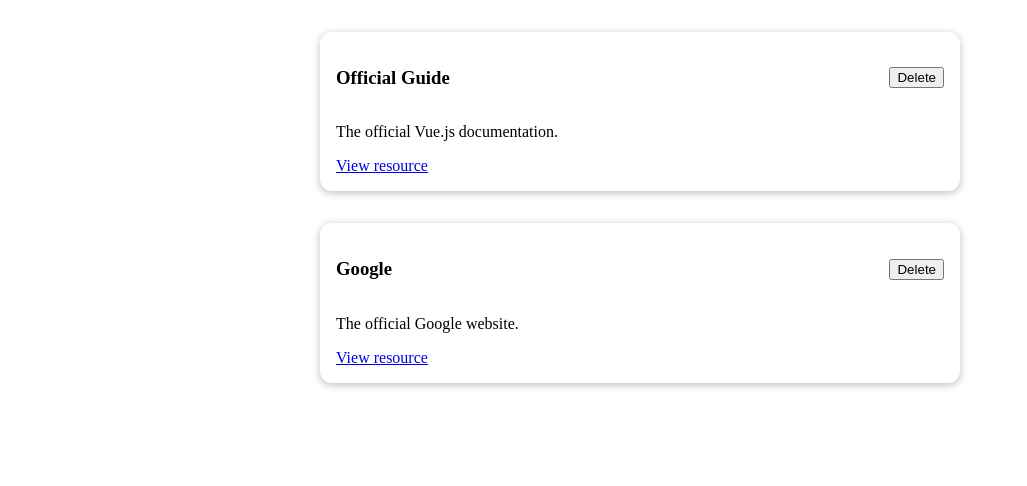
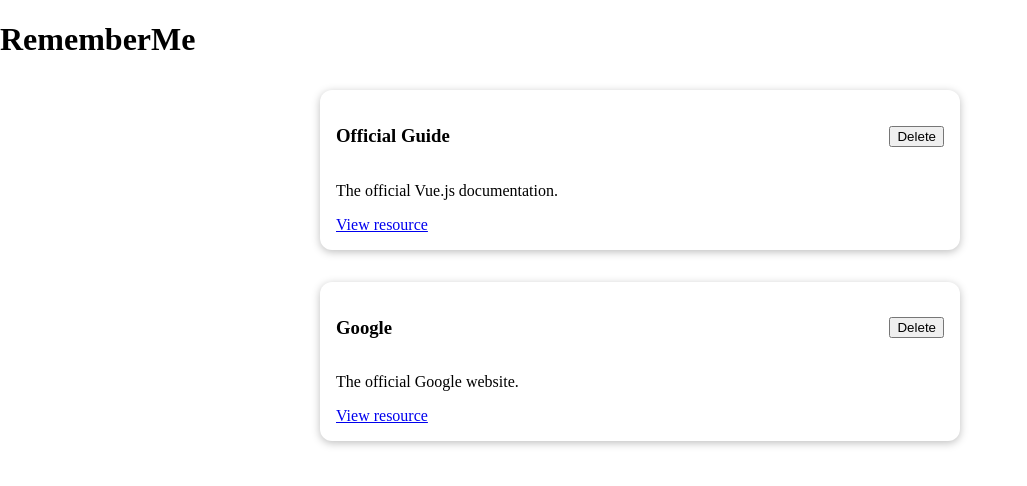
Before and after one commit to frogThanos/learning-resources-app-vue, a Vue app: page / in a window 1280 px wide. Shown: the top 486 px of the page, without its empty margins (0-1027 px from the left). Built offline with nearby package versions, Linux system fonts and the light colour scheme.

Commit message:
add theHeader component

```diff
--- a/src/App.vue
+++ b/src/App.vue
@@ -1,4 +1,5 @@
 <template>
+  <the-header title="RememberMe"></the-header>
   <LearningResourceList
     :storedResources="storedResources"
   ></LearningResourceList>
@@ -6,11 +7,13 @@
 
 <script>
 import LearningResourceList from "./components/LearningResource/LearningResourceList";
+import TheHeader from "./components/layouts/TheHeader";
 
 export default {
   name: "App",
   components: {
     LearningResourceList,
+    TheHeader
   },
   data() {
     return {
--- /dev/null
+++ b/src/components/layouts/TheHeader.vue
@@ -0,0 +1,11 @@
+<template>
+    <header>
+        <h1>{{ title }}</h1>
+    </header>
+</template>
+
+<script>
+export default {
+    props: ['title']
+}
+</script>
```
